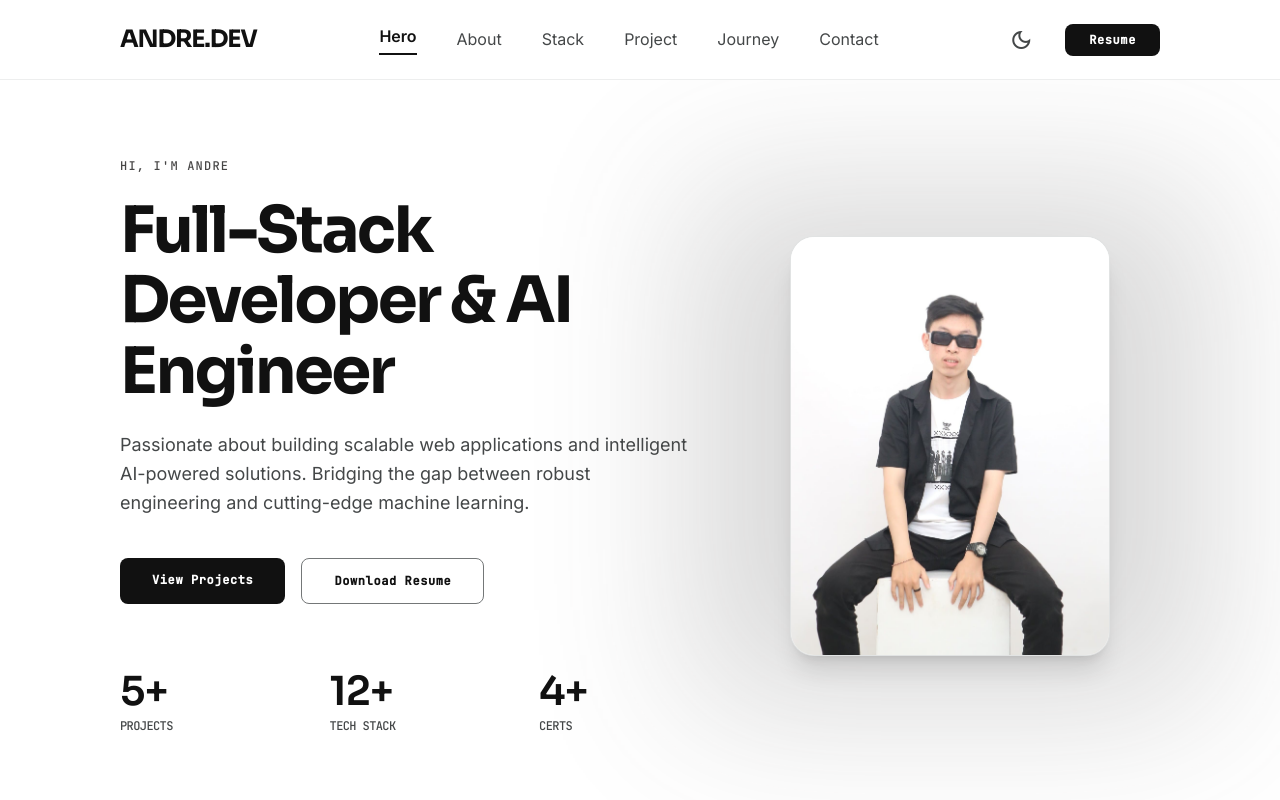
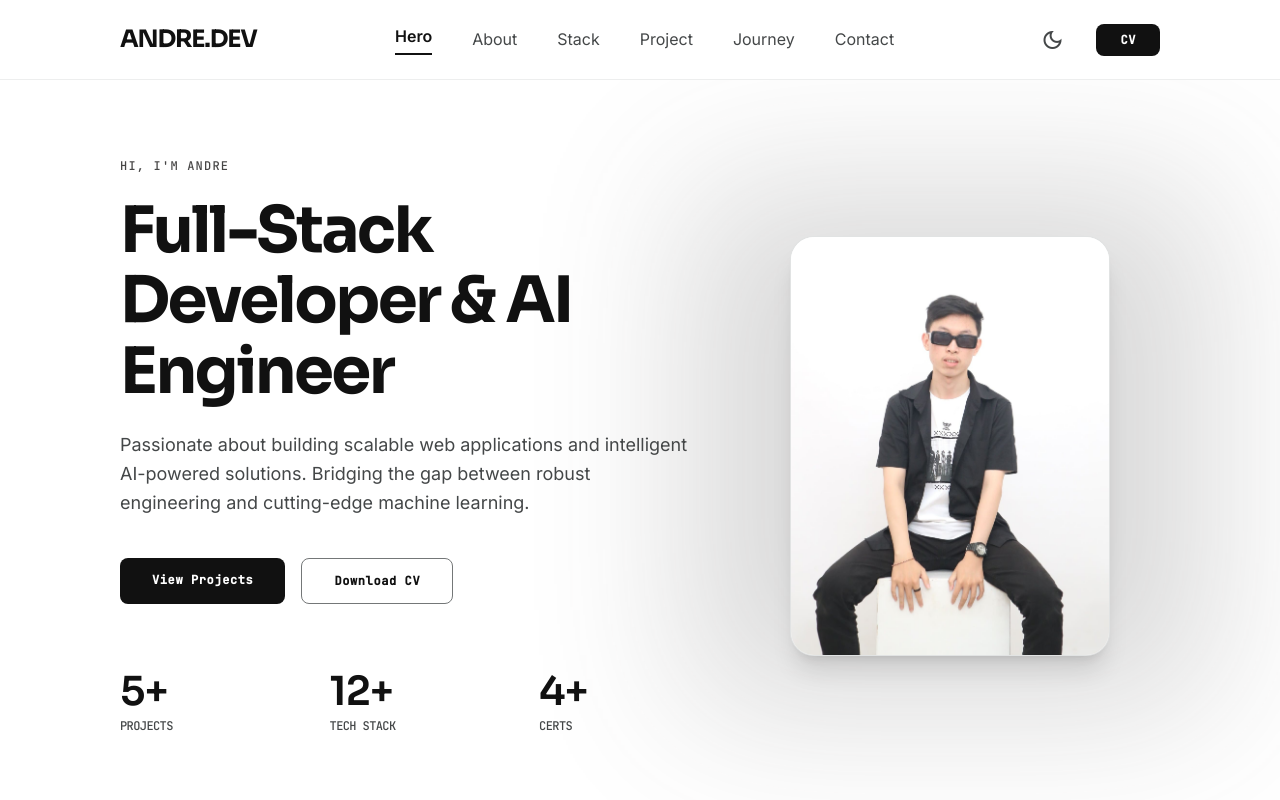
Before and after one commit to andrelim-dev/my-portfolio, a React (Vite) app: page / in a window 1280 px wide. Shown: the top 800 px of the page. Built offline with nearby package versions, Linux system fonts and the light colour scheme.

Commit message:
feat: implement download cv functionality

```diff
--- a/src/components/Hero.jsx
+++ b/src/components/Hero.jsx
@@ -34,9 +34,12 @@ export default function Hero() {
             </a>
             <a
               className="px-8 py-4 border border-outline text-on-surface font-bold rounded-lg hover:bg-surface-variant/20 transition-all active:scale-95 font-label-sm text-label-sm"
-              href="#"
+              href="/CV_Andre.pdf"
+              download="CV_Andre.pdf"
+              target="_blank"
+              rel="noopener noreferrer"
             >
-              Download Resume
+              Download CV
             </a>
           </div>
           <div className="grid grid-cols-3 gap-8">
--- a/src/components/Navbar.jsx
+++ b/src/components/Navbar.jsx
@@ -49,9 +49,12 @@ export default function Navbar() {
           </button>
           <a
             className="px-6 py-2.5 bg-on-background text-background font-bold rounded-lg hover:opacity-80 transition-opacity active:scale-95 duration-200 font-label-sm text-label-sm"
-            href="#"
+            href="/CV_Andre.pdf"
+            download="CV_Andre.pdf"
+            target="_blank"
+            rel="noopener noreferrer"
           >
-            Resume
+            CV
           </a>
         </div>
       </div>
```
Also changed, not shown: 1 other file (tests, documents, lock files or other folders).
